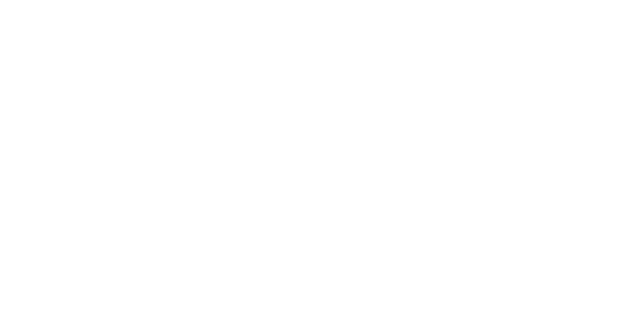
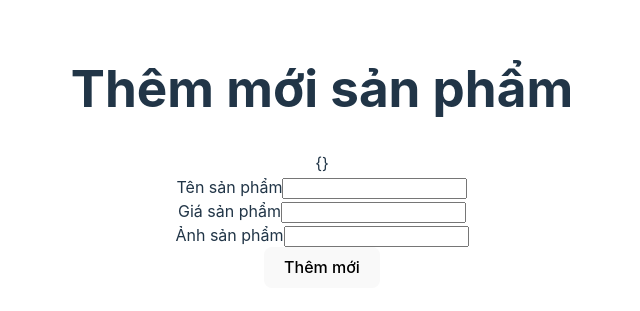
Before and after one commit to sontv8/FA24-WD19301-ECMA, a React (Vite) app in the folder my-app/: page /admin/products/add in a window 1280 px wide. Before the commit this address had no page. Shown: the part 243-554 px from the top of the page, without its empty margins (318-958 px from the left). Built offline with nearby package versions, Linux system fonts and the light colour scheme; data requests are answered from the project's data file.

Commit message:
add product

```diff
--- a/my-app/src/App.jsx
+++ b/my-app/src/App.jsx
@@ -30,6 +30,7 @@
           path="/admin/products"
           element={<ProductList products={products} onRemove={onRemove} />}
         />
+        <Route path="/admin/products/add" element={<AddProduct />} />
       </Routes>
     </>
   );
--- a/my-app/src/pages/Admin/AddProduct.jsx
+++ b/my-app/src/pages/Admin/AddProduct.jsx
@@ -1,7 +1,47 @@
-import React from "react";
+import React, { useState } from "react";
 
 const AddProduct = () => {
-  return <div>AddProduct</div>;
+  const [inputValues, setInputValues] = useState({});
+  const onHandleChange = (e) => {
+    // console.log(e.target.name);
+    // console.log(e.target.value);
+
+    const { name, value } = e.target;
+    console.log(name, value);
+
+    // const newProduct = { name: value };
+    // setInputValues(newProduct);
+    setInputValues({ name: value });
+  };
+
+  return (
+    <div>
+      <h1>Thêm mới sản phẩm</h1>
+      {JSON.stringify(inputValues)}
+      <form>
+        <div>
+          <label htmlFor="">Tên sản phẩm</label>
+          <input type="text" onInput={onHandleChange} name="name" />
+        </div>
+        <div>
+          <label htmlFor="">Giá sản phẩm</label>
+          <input type="text" />
+        </div>
+        <div>
+          <label htmlFor="">Ảnh sản phẩm</label>
+          <input type="text" />
+        </div>
+        <button>Thêm mới</button>
+      </form>
+    </div>
+  );
 };
 
 export default AddProduct;
+
+/*
+  B1: tạo form thêm mới
+  B2: bắt sự kiện onChange hoặc onInput cho input
+  B3: sự kiện onChange hoặc onInput sẽ gọi hàm onHandleChange
+  B4: onHandleChange sẽ lấy giá trị của input và set lại state inputValues
+*/
--- a/my-app/src/pages/Admin/ProductList.jsx
+++ b/my-app/src/pages/Admin/ProductList.jsx
@@ -1,3 +1,4 @@
+import { Link } from "react-router-dom";
 import Footer from "../../components/Footer";
 import Header from "../../components/Header";
 
@@ -14,6 +15,13 @@
       <Header />
       <main>
         <h2>Danh sách sản phẩm</h2>
+
+        {/* <a href="/admin/products/add">
+          <button>Thêm mới sản phẩm</button>
+        </a> */}
+        <Link to={"/admin/products/add"}>
+          <button>Thêm mới sản phẩm</button>
+        </Link>
 
         <table>
           <thead>
```
Also changed, not shown: 1 other file (tests, documents, lock files or other folders).
